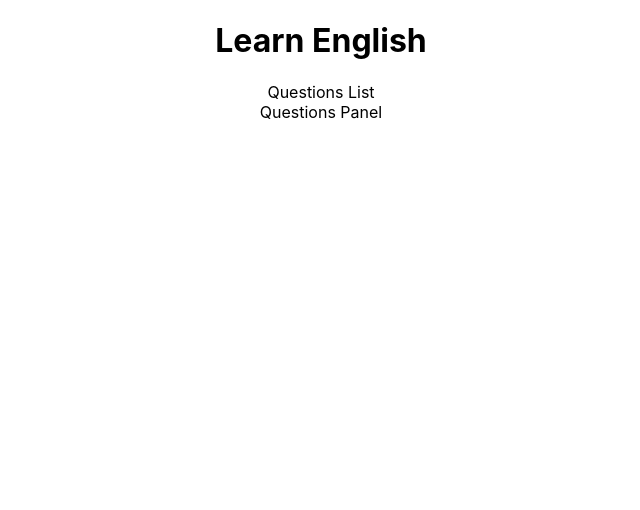
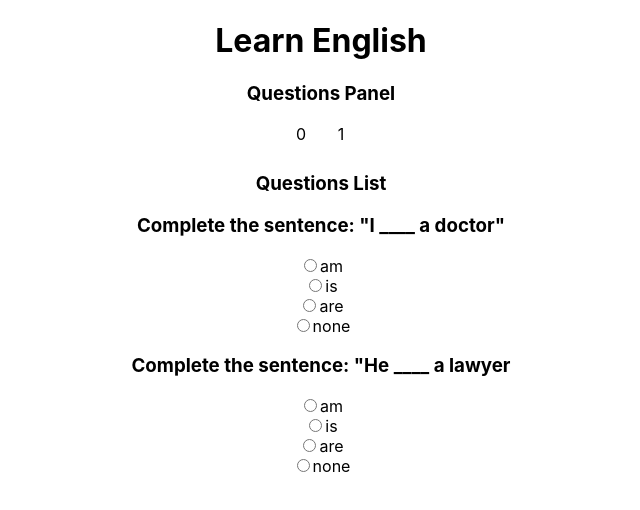
Before and after one commit to Ronald803/learn-english, a React (Create React App) app: page / in a window 1280 px wide. Shown: the top 510 px of the page, without its empty margins (319-959 px from the left). Built offline with nearby package versions, Linux system fonts and the light colour scheme.

Commit message:
add answer reducer added

```diff
--- a/src/App.js
+++ b/src/App.js
@@ -1,16 +1,13 @@
 import './App.css';
-import {useSelector} from 'react-redux'
 import QuestionsList from './components/QuestionsList';
 import QuestionsPanel from './components/QuestionsPanel';
 
 function App() {
-  const questionsState = useSelector(state => state.questions)
-  console.log({questionsState});
   return (
     <div className="App">
       <h1>Learn English</h1>
+      <QuestionsPanel></QuestionsPanel>
       <QuestionsList></QuestionsList>
-      <QuestionsPanel></QuestionsPanel>
     </div>
   );
 }
--- a/src/components/QuestionsList.js
+++ b/src/components/QuestionsList.js
@@ -1,12 +1,37 @@
 import React from 'react';
 import {useSelector} from 'react-redux'
+import { useDispatch } from 'react-redux';
+import { addAnswer } from '../features/questions/questionSlice';
 
 const QuestionsList = () => {
-    const stateQuestions = useSelector(state => state.questions)
-    console.log({stateQuestions}, 'from questions List');
+    const dispatch = useDispatch()
+
+    const handleChange = (value,id)=>{
+        console.log({value},{id});
+        dispatch(addAnswer({value,id}))
+    }
+    const questions = useSelector(state => state.questions)
+    console.log({questions}, 'from questions List');
     return (
         <div>
-            Questions List
+            <h3>Questions List</h3>
+            {questions.map( question => (
+                <div key={question.id}>
+                    <h3>{question.question}</h3>
+                    {question.answers.map(answer => (
+                        <div key={question.id+answer}>
+                            <input
+                                name={question.id}
+                                type='radio'
+                                id={answer+question.id}
+                                value={answer}
+                                onClick={()=>handleChange(answer,question.id)}
+                            />
+                            <label for={answer+question.id}>{answer}</label>
+                        </div>
+                    ))}
+                </div>
+            ))}
         </div>
     );
 }
--- /dev/null
+++ b/src/components/QuestionsPanel.css
@@ -0,0 +1,6 @@
+.circle {
+    width: 40px;
+    height: 30px;
+    border-radius: 50%;
+
+}
--- a/src/components/QuestionsPanel.js
+++ b/src/components/QuestionsPanel.js
@@ -1,12 +1,26 @@
 import React from 'react';
 import {useSelector} from 'react-redux'
+import "./QuestionsPanel.css"
 
 const QuestionsPanel = () => {
-    const stateQuestions = useSelector(state=>state.questions)
-    console.log({stateQuestions}, 'from Questions Panel');
+    const questions = useSelector(state=>state.questions)
+    console.log({questions}, 'from Questions Panel');
     return (
         <div>
-            Questions Panel
+            <h3>Questions Panel</h3>
+            {questions.map( (question,index) => (
+                <div
+                    className='circle'
+                    style={
+                        {
+                            display: 'inline-block',
+                            backgroundColor: question.response==="" ? 'white' : 'greenyellow'
+                        }
+                    }
+                >
+                    {index}
+                </div>
+            ) )}
         </div>
     );
 }
--- a/src/features/questions/questionSlice.js
+++ b/src/features/questions/questionSlice.js
@@ -1,22 +1,33 @@
 import { createSlice } from '@reduxjs/toolkit'
 
-export const questionSlice = createSlice({
-    name: 'question',
-    initialState: [
+const initialState = [
     {
         id: '1',
         question: 'Complete the sentence: "I ____ a doctor"',
-            answers: ['am','is','are','none']
+        answers: ['am','is','are','none'],
+        response: ""
     },
     {
         id: '2',
         question: 'Complete the sentence: "He ____ a lawyer',
-            answers: ['am','is','are','none']
+        answers: ['am','is','are','none'],
+        response: ""
     }
-    ],
+]
+export const questionSlice = createSlice({
+    name: 'question',
+    initialState: initialState,
     reducers: {
-
+        addAnswer: (state,action)=>{
+            console.log(action.payload);
+            const {id,value} = action.payload
+            const foundQuestion = state.find( question => question.id === id )
+            if (foundQuestion){
+                foundQuestion.response = value;
+            }
+        }
     }
 })
 
+export const {addAnswer} = questionSlice.actions
 export default questionSlice.reducer
```
Lines whose indentation alone changed are shown as unchanged.
